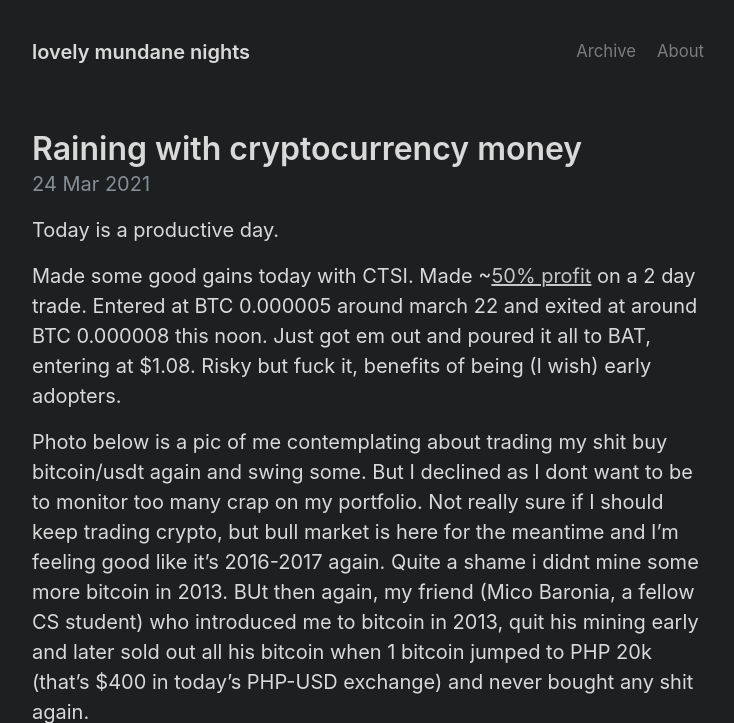
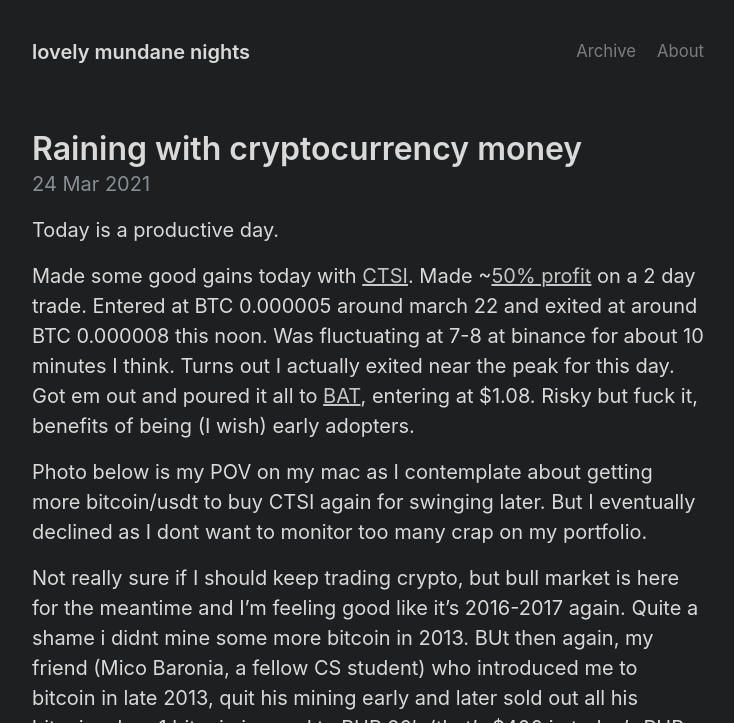
Before and after one commit to johnamata/stuff, a Jekyll site: the page built from _posts/2021-03-24-making-it-rain.md, in a window 1280 px wide and 1400 px high, cut to the strip 0-723 px from the top of the window. Shown: the whole strip, without its empty margins (272-1006 px from the left). Built offline with Jekyll 4.4.1, drawn with Linux system fonts in a browser that asks for light colours; some of the changed text lies outside the part shown.

Commit message:
2021-03-24 grammar fix and add some details

```diff
--- a/_posts/2021-03-24-making-it-rain.md
+++ b/_posts/2021-03-24-making-it-rain.md
@@ -7,9 +7,11 @@ summary: march 24, 2021 is productive
 
 Today is a productive day.
 
-Made some good gains today with CTSI. Made ~<a href="https://www.investopedia.com/ask/answers/how-do-you-calculate-percentage-gain-or-loss-investment/">50% profit</a> on a 2 day trade. Entered at BTC 0.000005 around march 22 and exited at around BTC 0.000008 this noon. Just got em out and poured it all to BAT, entering at $1.08. Risky but fuck it, benefits of being (I wish) early adopters.
+Made some good gains today with <a href="https://coinmarketcap.com/currencies/cartesi/">CTSI</a>. Made ~<a href="https://www.investopedia.com/ask/answers/how-do-you-calculate-percentage-gain-or-loss-investment/">50% profit</a> on a 2 day trade. Entered at BTC 0.000005 around march 22 and exited at around BTC 0.000008 this noon. Was fluctuating at 7-8 at binance for about 10 minutes I think. Turns out I actually exited near the peak for this day. Got em out and poured it all to <a href="https://coinmarketcap.com/currencies/basic-attention-token/">BAT</a>, entering at $1.08. Risky but fuck it, benefits of being (I wish) early adopters.
 
-Photo below is a pic of me contemplating about trading my shit buy bitcoin/usdt again and swing some. But I declined as I dont want to be to monitor too many crap on my portfolio. Not really sure if I should keep trading crypto, but bull market is here for the meantime and I'm feeling good like it's 2016-2017 again. Quite a shame i didnt mine some more bitcoin in 2013. BUt then again, my friend (Mico Baronia, a fellow CS student) who introduced me to bitcoin in 2013, quit his mining early and later sold out all his bitcoin when 1 bitcoin jumped to PHP 20k (that's $400 in today's PHP-USD exchange) and never bought any shit again.
+Photo below is my POV on my mac as I contemplate about getting more bitcoin/usdt to buy CTSI again for swinging later. But I eventually declined as I dont want to monitor too many crap on my portfolio.
+
+Not really sure if I should keep trading crypto, but bull market is here for the meantime and I'm feeling good like it's 2016-2017 again. Quite a shame i didnt mine some more bitcoin in 2013. BUt then again, my friend (Mico Baronia, a fellow CS student) who introduced me to bitcoin in late 2013, quit his mining early and later sold out all his bitcoin when 1 bitcoin jumped to PHP 20k (that's $400 in today's PHP-USD exchange) and never bought any shit again.
 
 <img src="https://lh3.googleusercontent.com/pw/ACtC-3cfhKZrVBkFaYzLe3qYnF_tK84TVSVNdflFi6QvCY78hcE-gRAiyNDh-uKNAAxH5jIxo0CGd-BfdtbfRjjI01g-S1wpU0t6yu1Z-3h-NvzGEn4qytroT1B7XjhhzJ6lQ1RkyQ3R5pKybWPLYgVqlNlV=w939-h700-no?authuser=0">
 
@@ -19,7 +21,7 @@ I think it's not too late to get into crypto. I only started in crypto late in 2
 
 I even thought about learning blockchain development and enrolled in a couple udemy courses, one of which was stephen grider's <a href="https://www.udemy.com/course/ethereum-and-solidity-the-complete-developers-guide/">Ethereum and Solidity: The Complete Developer's Guide</a>.
 
-I later learned that solidity dApp crap is pretty basic, and that the bulk of a blockchain dev's skills should be about building for consensus (at least at the time, i dont know about it now), and to git gud at C++ (at leas at the time.
+I later learned that solidity dApp crap is pretty basic, and that the bulk of a blockchain dev's skills should generally be about building for consensus (at least at the time, i dont know if it's true now), and to git gud at C++ (at least at the time, again not sure now, I think it's all just JS and golang magic nowadays).
 
 I didnt follow that career after I graduated in 2018. I took a break from pretty much anything to travel for a year and think about what i want next in life. Anyways, what happened next is a long story that probably warrants to be published in my private blogs or in my more "polished" blogs.
 
```
